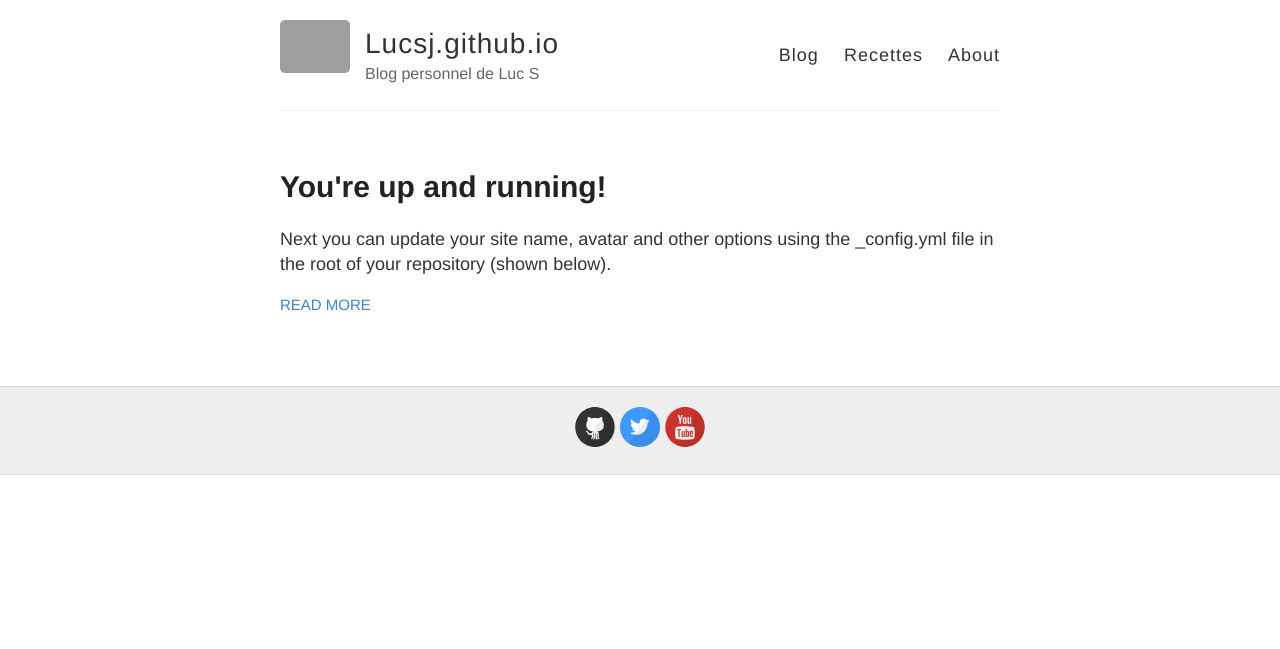
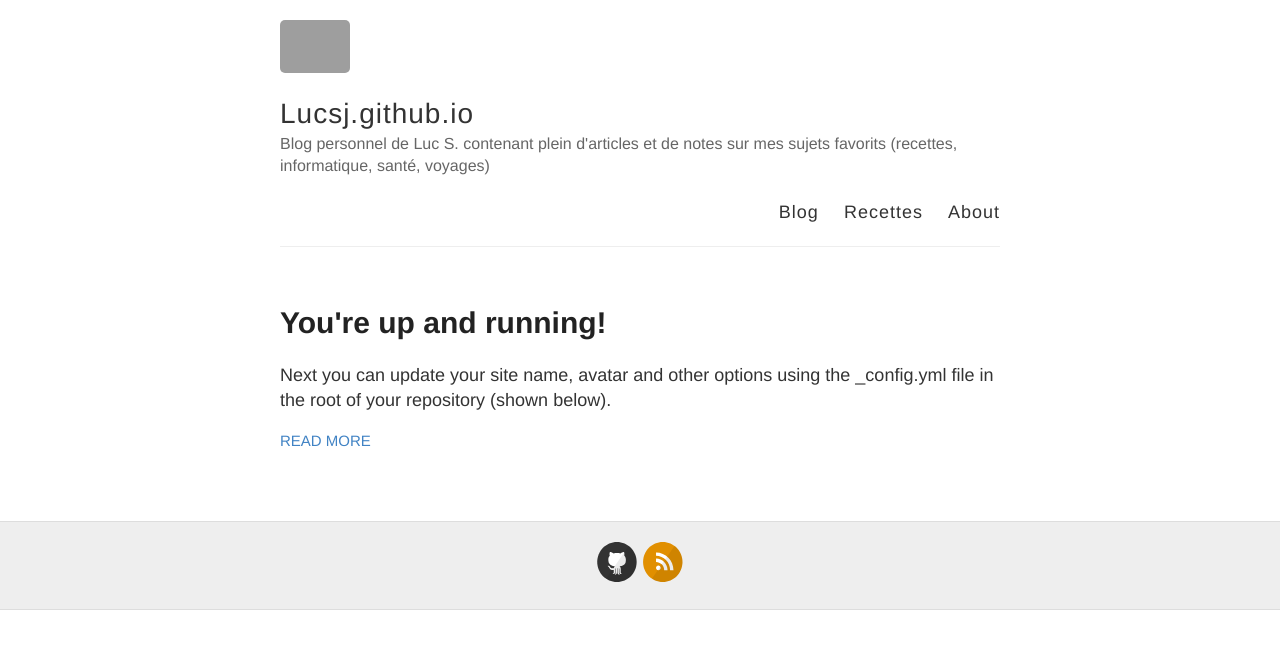
Before and after one commit to lucsj/lucsj.github.io, a Jekyll site: the page built from index.html, in a window 1280 px wide. Shown: the top 649 px of the page. Built offline with Jekyll 4.4.1, drawn with Linux system fonts in a browser that asks for light colours; part of the change alters nothing that is shown; grey boxes are pictures that could not be loaded.

Commit message:
modiffication du fichier de config afin de voir si l'erreur de templates viens de là

```diff
--- a/_config.yml
+++ b/_config.yml
@@ -1,88 +1,53 @@
-#
-# This file contains configuration flags to customize your site
-#
-
-# Name of your site (displayed in the header)
+---
+title: Lucsj.github.io
+timezone: UTC
+collections:
+  posts:
+    title: Posts
+    output: true
+  uploads:
+    title: Uploads
+    output: true
 name: Lucsj.github.io
-
-# Short bio or description (displayed in the header)
-description: Blog personnel de Luc S
-
-# URL of your avatar or profile pic (you could use your GitHub profile pic)
+description:  Blog personnel de Luc S. contenant plein d'articles et de notes sur mes sujets favorits (recettes, informatique, santé, voyages)
 avatar: https://raw.githubusercontent.com/barryclark/jekyll-now/master/images/jekyll-logo.png
-
-#
-# Flags below are optional
-#
-
-# Includes an icon in the footer for each username you enter
 footer-links:
   dribbble:
   email:
   facebook:
   flickr:
-  github: lucsj/lucsj.github.io
+  github: lucsj
   instagram:
   linkedin:
   pinterest:
-  rss: # just type anything here for a working RSS icon
-  twitter: lucsj
-  stackoverflow: # your stackoverflow profile, e.g. "users/50476/bart-kiers"
-  youtube: lucamsg
-  googleplus: # anything in your profile username that comes after plus.google.com/
-
-
-# Enter your Disqus shortname (not your username) to enable commenting on posts
-# You can find your shortname on the Settings page of your Disqus account
-disqus:
-
-# Enter your Google Analytics web tracking code (e.g. UA-2110908-2) to activate tracking
+  rss: https://lucsj.github.io/feed.xml
+  twitter:
+  stackoverflow:
+  youtube:
+  googleplus:
+disqus: lucsj-github-io-1
 google_analytics:
-
-# Your website URL (e.g. http://barryclark.github.io or http://www.barryclark.co)
-# Used for Sitemap.xml and your RSS feed
-url: https://lucsj.github.io/
-
-# If you're hosting your site at a Project repository on GitHub pages
-# (http://yourusername.github.io/repository-name)
-# and NOT your User repository (http://yourusername.github.io)
-# then add in the baseurl here, like this: "/repository-name"
-baseurl: ""
-
-#
-# !! You don't need to change any of the configuration flags below !!
-#
-
-permalink: /:title/
-
-# The release of Jekyll Now that you're using
+url:
+baseurl: ''
+permalink: "/:title/"
 version: v1.2.0
-
-# Jekyll 3 now only supports Kramdown for Markdown
 kramdown:
-  # Use GitHub flavored markdown, including triple backtick fenced code blocks
   input: GFM
-  # Jekyll 3 and GitHub Pages now only support rouge for syntax highlighting
   syntax_highlighter: rouge
   syntax_highlighter_opts:
-    # Use existing pygments syntax highlighting css
-    css_class: 'highlight'
-
-# Set the Sass partials directory, as we're using @imports
+    css_class: highlight
 sass:
-  style: :expanded # You might prefer to minify using :compressed
-
-# Use the following plug-ins
+  style: :expanded
 gems:
-  - jekyll-sitemap # Create a sitemap using the official Jekyll sitemap gem
-  - jekyll-feed # Create an Atom feed using the official Jekyll feed gem
-
-# Exclude these files from your production _site
+- jekyll-sitemap
+- jekyll-feed
 exclude:
-  - Gemfile
-  - Gemfile.lock
-  - LICENSE
-  - README.md
-  - CNAME
-
-theme: jekyll-theme-leap-day
+- Gemfile.lock
+- LICENSE
+- README.md
+- CNAME
+authors:
+  lucsj:
+    name: lucsj.
+    display_name: Luc S
+    web: https://blindhelp.github.io/lucsj
```
